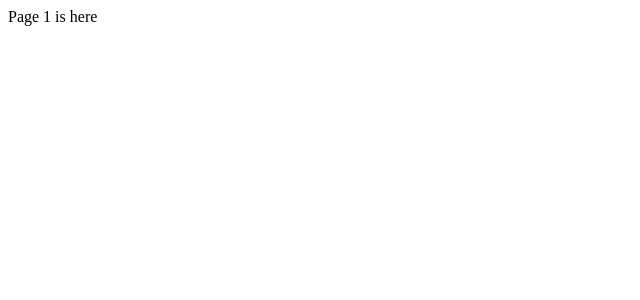
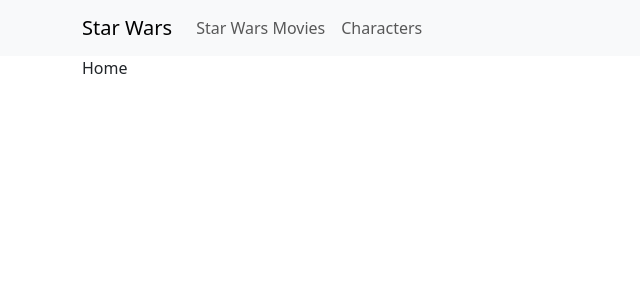
Before and after one commit to OlgaShishkanova/films-task, a React (Create React App) app: page / in a window 1280 px wide. Shown: the top 300 px of the page, without its empty margins (0-640 px from the left). Built offline with nearby package versions, Linux system fonts and the light colour scheme; no server answers.

Commit message:
routes, navigation bar

```diff
--- a/package.json
+++ b/package.json
@@ -17,6 +17,7 @@
     "react": "^18.2.0",
     "react-bootstrap": "^2.10.2",
     "react-dom": "^18.2.0",
+    "react-router-dom": "^6.22.3",
     "react-scripts": "5.0.1",
     "typescript": "^4.9.5",
     "web-vitals": "^2.1.4"
@@ -49,6 +50,7 @@
     "@graphql-codegen/cli": "^5.0.2",
     "@graphql-codegen/client-preset": "^4.2.4",
     "@parcel/watcher": "^2.4.1",
+    "sass": "^1.72.0",
     "ts-node": "^10.9.2"
   }
 }
--- a/src/App.tsx
+++ b/src/App.tsx
@@ -1,12 +1,15 @@
 import React from "react";
 import { QueryClient, QueryClientProvider } from "@tanstack/react-query";
-import { TestPage1 } from "./pages/TestPage1";
+import "./assets/scss/index.scss";
+import RoutesComponent from "./RoutesComponent";
 
 const queryClient = new QueryClient();
 
 function App() {
   return (
-    <QueryClientProvider client={queryClient}><TestPage1/></QueryClientProvider>
+    <QueryClientProvider client={queryClient}>
+      <RoutesComponent />
+    </QueryClientProvider>
   );
 }
 
--- /dev/null
+++ b/src/RoutesComponent.tsx
@@ -0,0 +1,38 @@
+import React from "react";
+import { HashRouter as Router, Routes, Route } from "react-router-dom";
+import MainLayout from "./shared/MainLayout";
+import Home from "./pages/Home/Home";
+
+const RoutesComponent: React.FC = () => {
+  return (
+    <Router>
+      <Routes>
+        {/* <Route
+          path="/words-list"
+          element={
+            <MainLayout>
+              <WordsList />
+            </MainLayout>
+          }
+        />
+        <Route
+          path="/categories-list"
+          element={
+            <MainLayout>
+              <CategoriesList />
+            </MainLayout>
+          }
+        /> */}
+        <Route
+          path="/"
+          element={
+            <MainLayout>
+              <Home />
+            </MainLayout>
+          }
+        />
+      </Routes>
+    </Router>
+  );
+};
+export default RoutesComponent;
--- /dev/null
+++ b/src/assets/scss/index.scss
@@ -0,0 +1,15 @@
+$primary: #000000;
+$secondary: #FFE81F;
+$success: #198754;
+$danger: #bb2d3b;
+$light: #f6f8f8;
+
+$theme-colors: (
+  primary: $primary,
+  secondary: $secondary,
+  success: $success,
+  danger: $danger,
+  light: $light,
+);
+
+@import "~bootstrap/scss/bootstrap";
--- /dev/null
+++ b/src/pages/Home/Home.tsx
@@ -0,0 +1,7 @@
+import React from "react";
+
+const Home: React.FC = () => {
+  return <div>Home</div>;
+};
+
+export default Home;
--- /dev/null
+++ b/src/shared/MainLayout.tsx
@@ -0,0 +1,18 @@
+import React from "react";
+import { Container } from "react-bootstrap";
+import NavigationBar from "./NavigationBar";
+
+interface Props {
+  children: React.ReactNode;
+}
+
+const MainLayout: React.FC<Props> = ({ children }) => {
+  return (
+    <>
+      <NavigationBar />
+      <Container>{children}</Container>
+    </>
+  );
+};
+
+export default MainLayout;
--- /dev/null
+++ b/src/shared/NavigationBar.tsx
@@ -0,0 +1,21 @@
+import React from "react";
+import { Container, Navbar, Nav } from "react-bootstrap";
+
+const NavigationBar: React.FC = () => {
+  return (
+    <Navbar expand="lg" className="bg-body-tertiary">
+      <Container>
+        <Navbar.Brand href="/">Star Wars</Navbar.Brand>
+        <Navbar.Toggle aria-controls="basic-navbar-nav" />
+        <Navbar.Collapse id="basic-navbar-nav">
+          <Nav>
+            <Nav.Link href="/">Star Wars Movies</Nav.Link>
+            <Nav.Link href="/characters">Characters</Nav.Link>
+          </Nav>
+        </Navbar.Collapse>
+      </Container>
+    </Navbar>
+  );
+};
+
+export default NavigationBar;
```
Also changed, not shown: 1 other file (tests, documents, lock files or other folders).
